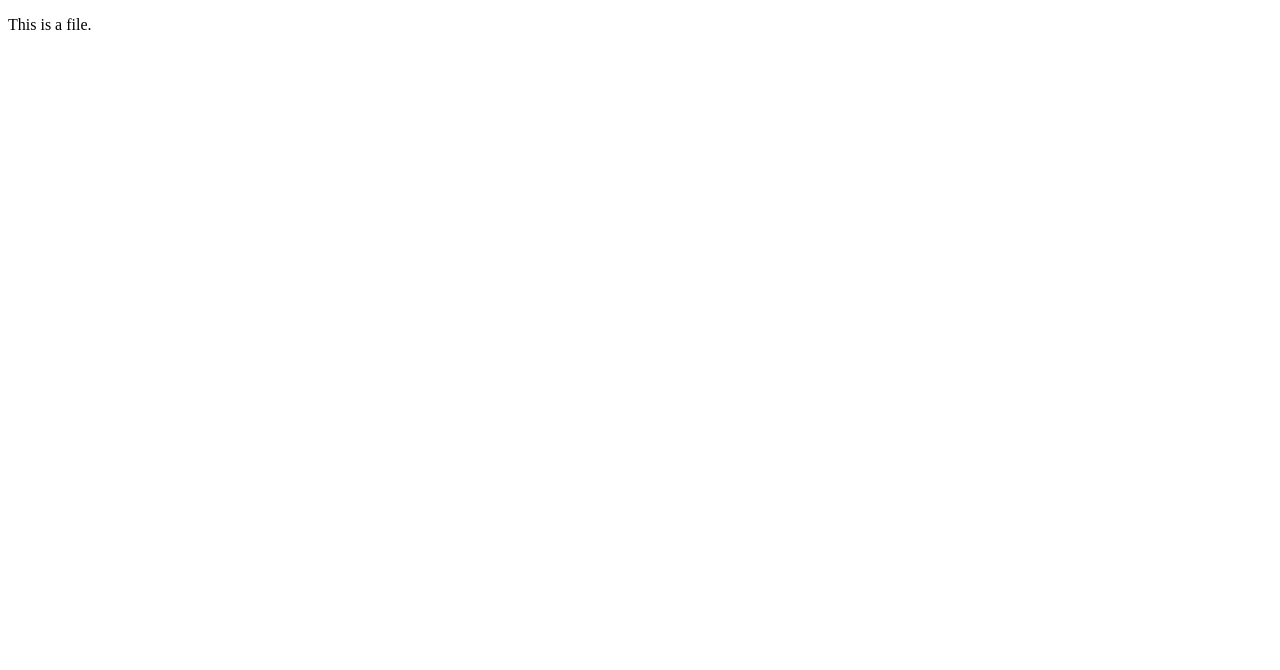
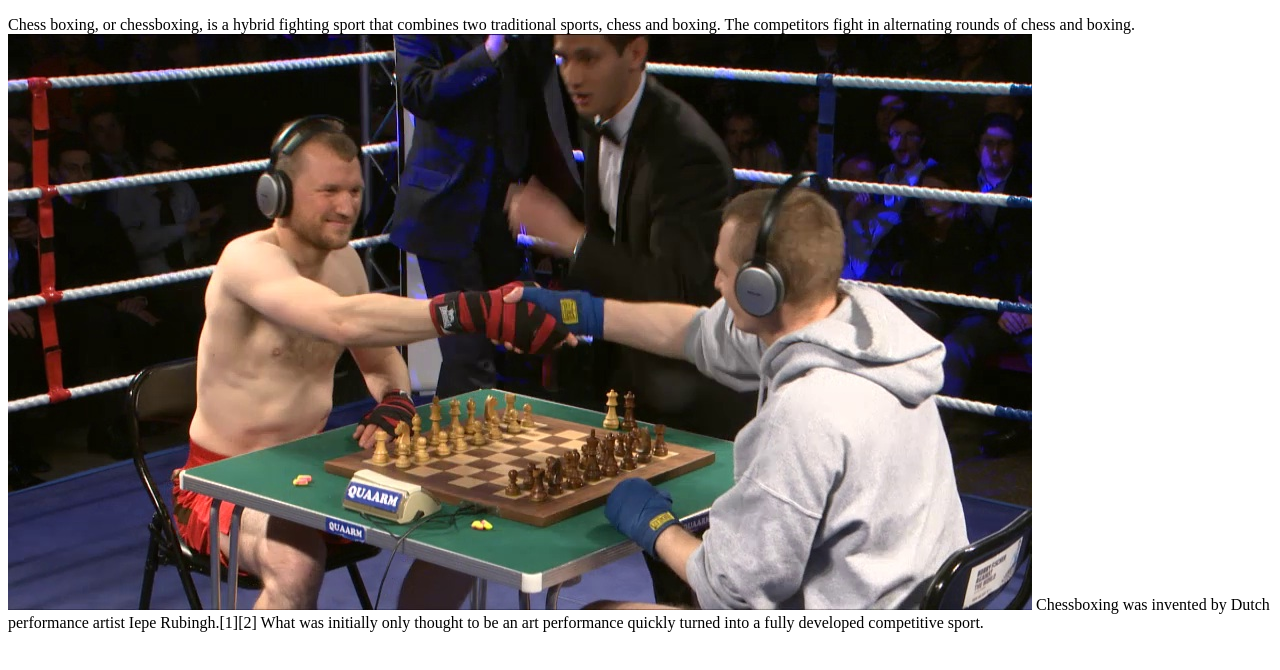
Before and after one commit to walkerl0499/Kyle-s-cool-kids, a plain HTML site: page fileA.html in a window 1280 px wide. Drawn offline with Linux system fonts and the light colour scheme.

Commit message:
mad update

```diff
--- a/fileA.html
+++ b/fileA.html
@@ -2,9 +2,12 @@
 <!DOCTYPE html>
 <html>
 <head>
-<title>A File</title>
+<title>Chess Boxing</title>
 </head>
 <body>
-<p>This is a file.</p>
+<p>Chess boxing, or chessboxing, is a hybrid fighting sport that combines two traditional sports, chess and boxing.
+The competitors fight in alternating rounds of chess and boxing.
+<img src="chess-Boxing-6.jpg">
+Chessboxing was invented by Dutch performance artist Iepe Rubingh.[1][2] What was initially only thought to be an art performance quickly turned into a fully developed competitive sport.</p>
 </body>
 </html>
```
Also changed, not shown: index.html (+1 -1 lines), chess-Boxing-6.jpg (added).
